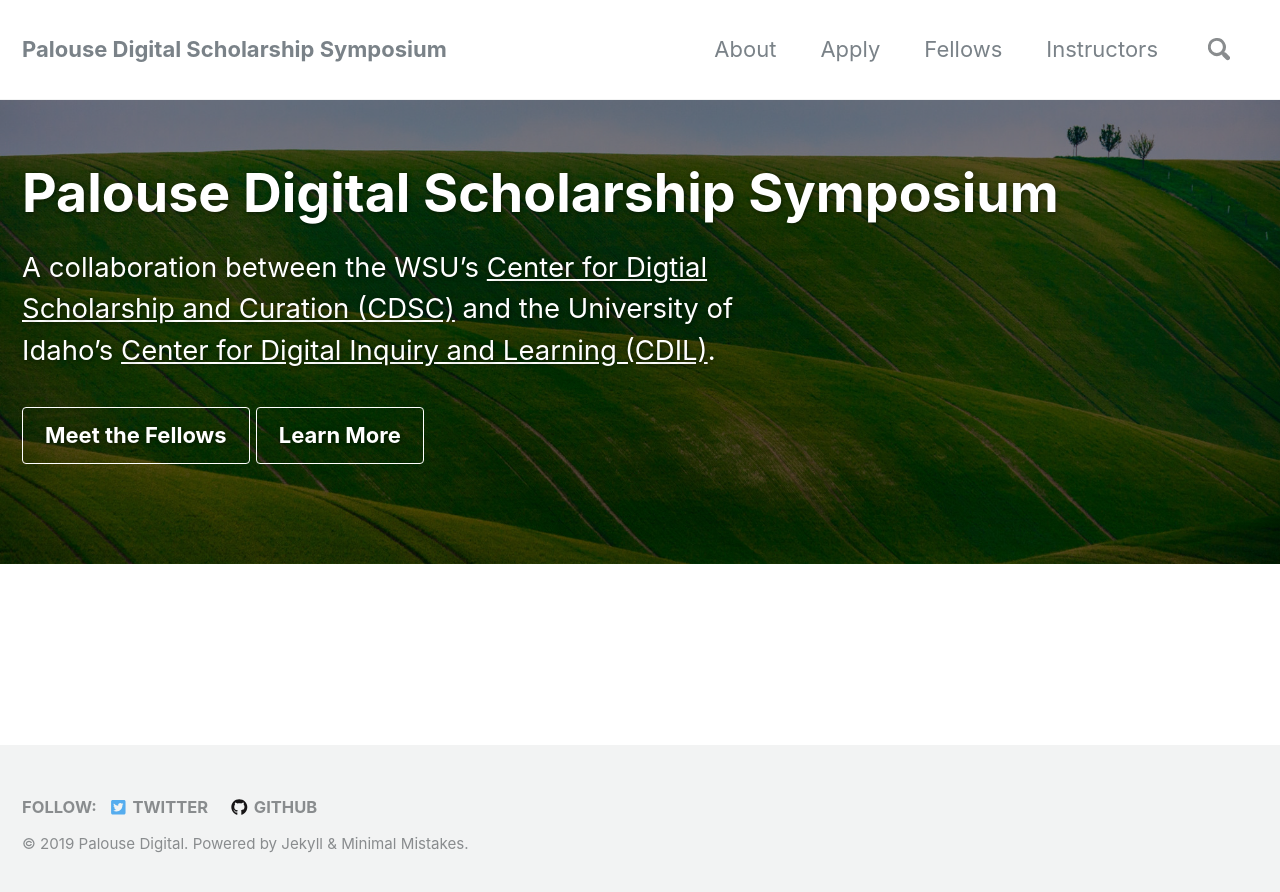
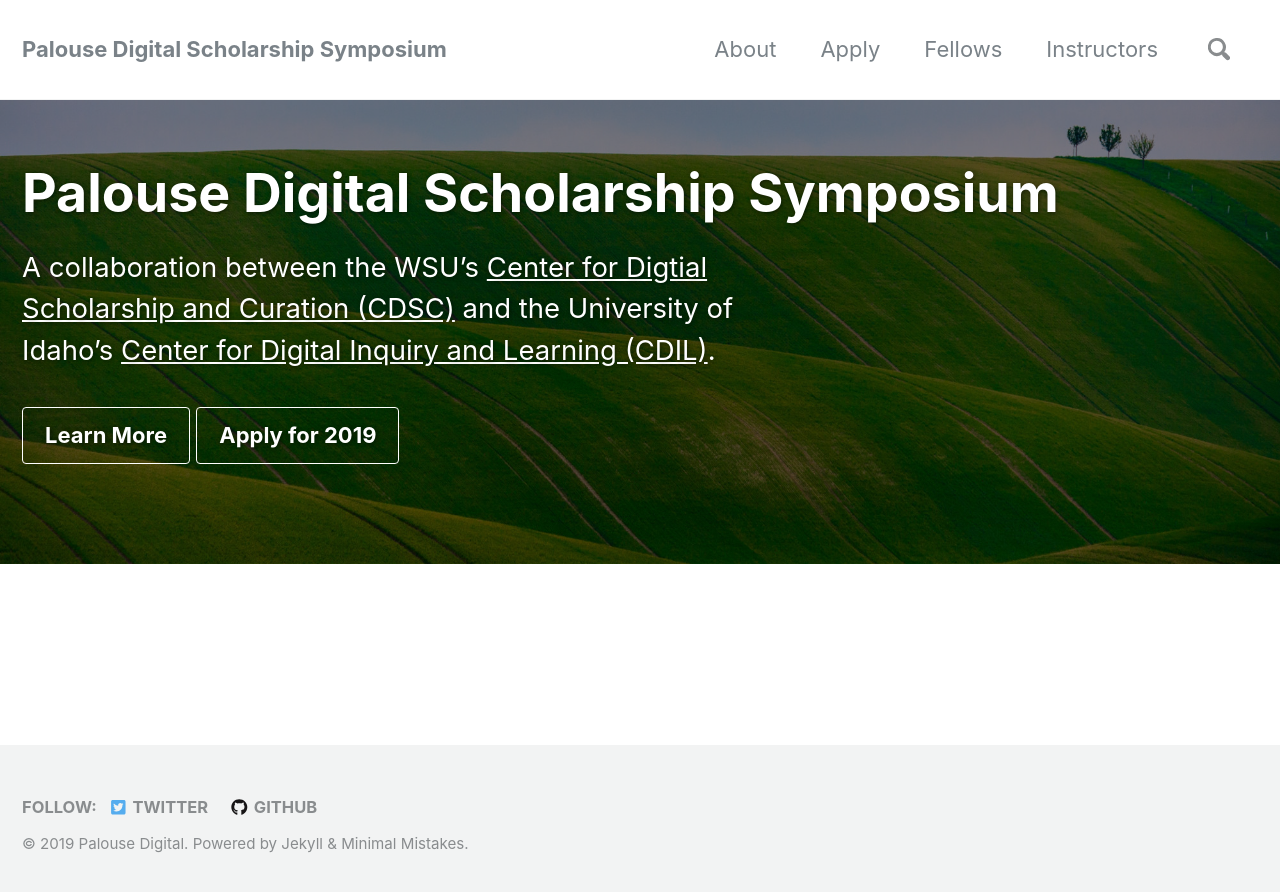
Before and after one commit to PalouseDH/symposium, a Jekyll site: the page built from docs/index.html, in a window 1280 px wide. Shown: the top 892 px of the page. Built offline with Jekyll 4.4.1, drawn with Linux system fonts in a browser that asks for light colours; nearby versions of some CDN libraries.

Commit message:
add apply button to home

```diff
--- a/docs/index.html
+++ b/docs/index.html
@@ -6,9 +6,9 @@ header:
   overlay_color: "#000"
   overlay_filter: "0.5"
   overlay_image: /assets/images/dawid-zawila-251904-unsplash.jpg
-  cta_label: "Meet the Fellows"
-  cta_url: "fellows/"
-  cta2_label: "Learn More"
-  cta2_url: "about/"
+  cta_label: "Learn More"
+  cta_url: "about/"
+  cta2_label: "Apply for 2019"
+  cta2_url: "apply/"
 excerpt: "A collaboration between the WSU's <a href='https://cdsc.libraries.wsu.edu/'>Center for Digtial Scholarship and Curation (CDSC)</a> and the University of Idaho's <a href='https://cdil.lib.uidaho.edu/'>Center for Digital Inquiry and Learning (CDIL)</a>."
 ---
```
